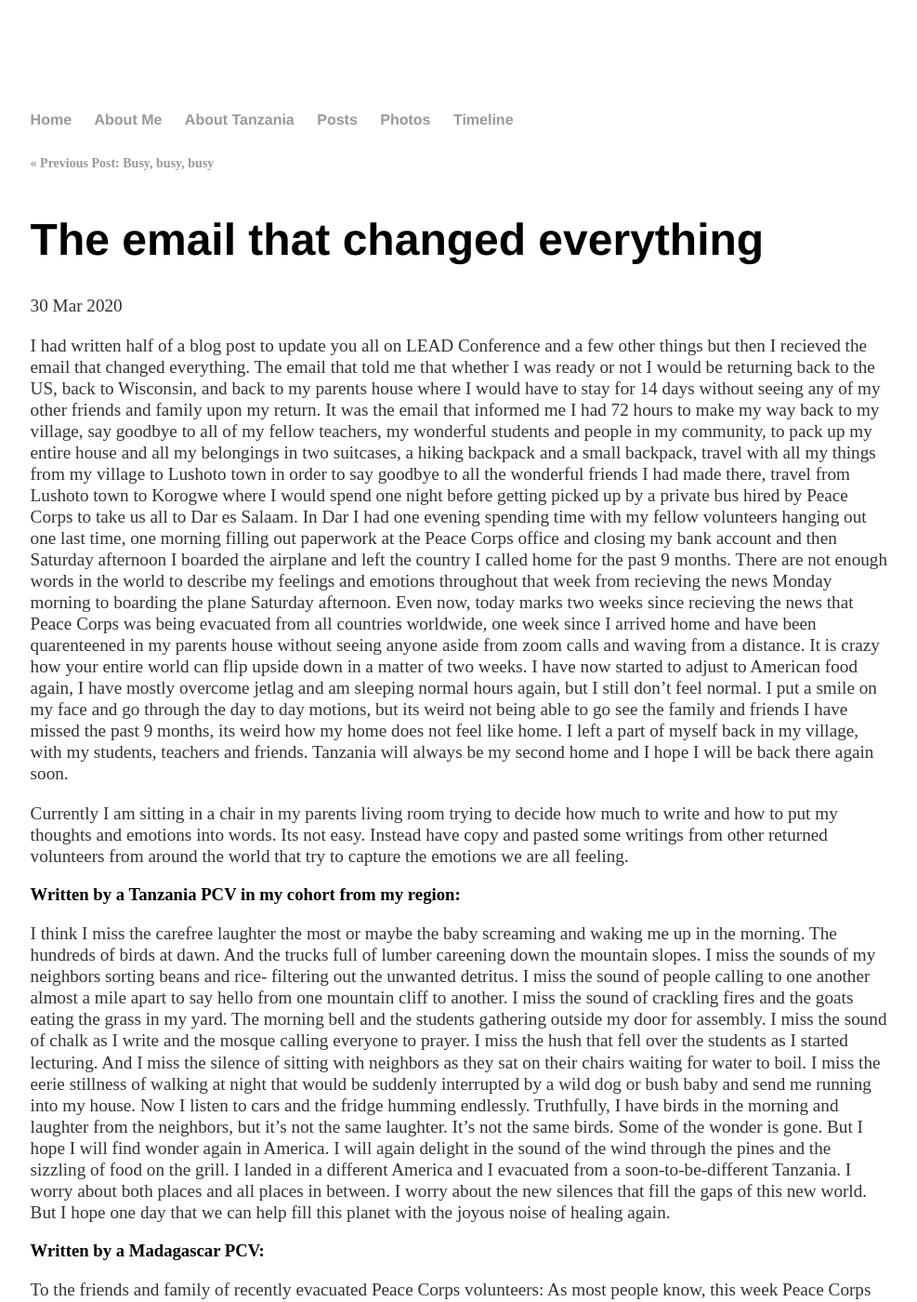
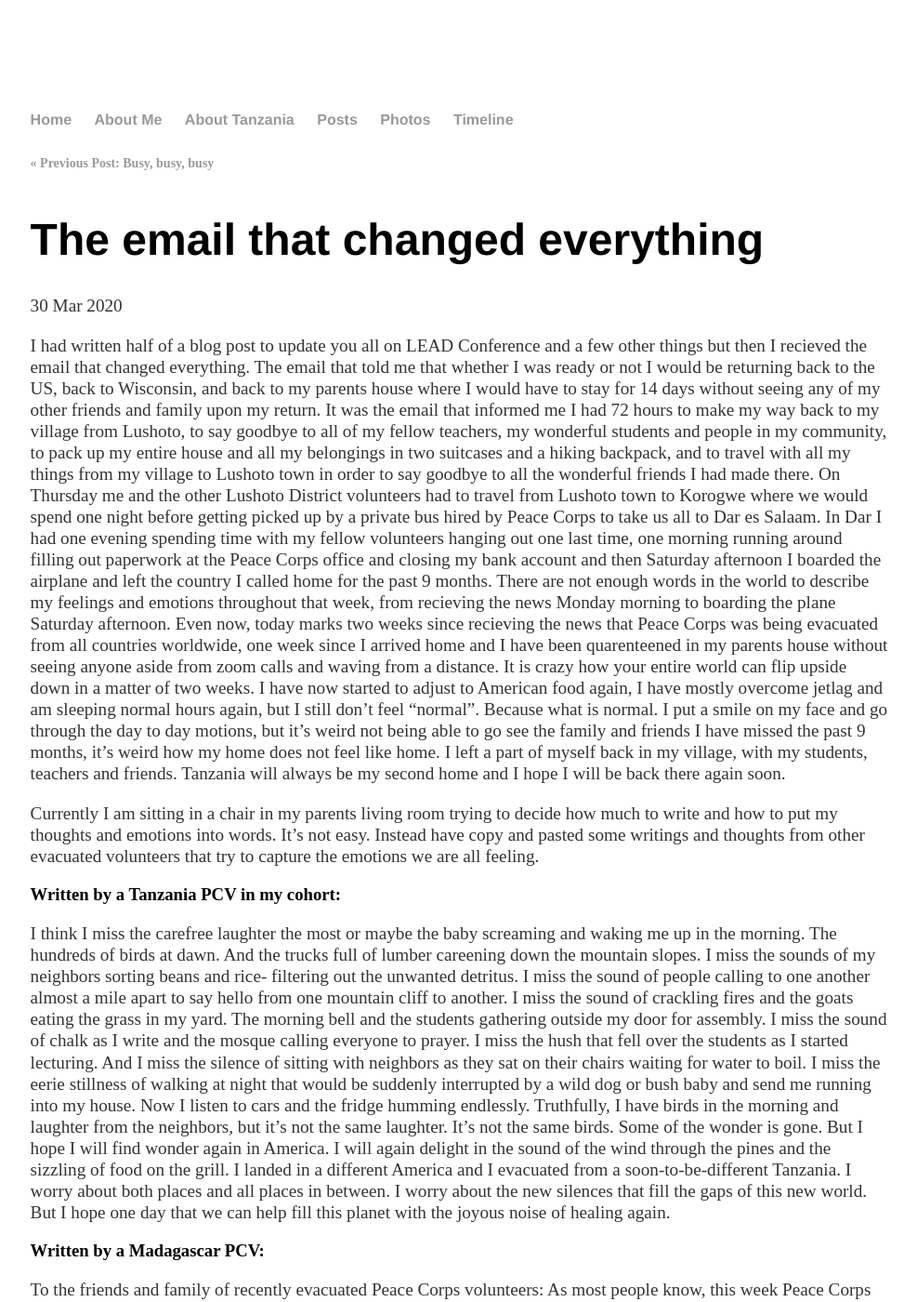
Before and after one commit to caliholman/caliholman.github.io, a Jekyll site: the page built from _posts/2020-03-30-The-email-that-changed-everything.md, in a window 1280 px wide and 1400 px high. Shown: the whole window at 93% size, without its empty margins (145-1132 px from the left). Built offline with Jekyll 4.4.1, drawn with Linux system fonts in a browser that asks for light colours; comment, search, counter and statistics services are not loaded; some of the changed text lies outside the part shown.

Commit message:
Update 2020-03-30-The-email-that-changed-everything.md

```diff
--- a/_posts/2020-03-30-The-email-that-changed-everything.md
+++ b/_posts/2020-03-30-The-email-that-changed-everything.md
@@ -3,13 +3,13 @@ layout: post
 title: "The email that changed everything"
 ---
 
-I had written half of a blog post to update you all on LEAD Conference and a few other things but then I recieved the email that changed everything. The email that told me that whether I was ready or not I would be returning back to the US, back to Wisconsin, and back to my parents house where I would have to stay for 14 days without seeing any of my other friends and family upon my return. It was the email that informed me I had 72 hours to make my way back to my village, say goodbye to all of my fellow teachers, my wonderful students and people in my community, to pack up my entire house and all my belongings in two suitcases, a hiking backpack and a small backpack, travel with all my things from my village to Lushoto town in order to say goodbye to all the wonderful friends I had made there, travel from Lushoto town to Korogwe where I would spend one night before getting picked up by a private bus hired by Peace Corps to take us all to Dar es Salaam. In Dar I had one evening spending time with my fellow volunteers hanging out one last time, one morning filling out paperwork at the Peace Corps office and closing my bank account and then Saturday afternoon I boarded the airplane and left the country I called home for the past 9 months.
-There are not enough words in the world to describe my feelings and emotions throughout that week from recieving the news Monday morning to boarding the plane Saturday afternoon. Even now, today marks two weeks since recieving the news that Peace Corps was being evacuated from all countries worldwide, one week since I arrived home and have been quarenteened in my parents house without seeing anyone aside from zoom calls and waving from a distance. It is crazy how your entire world can flip upside down in a matter of two weeks. I have now started to adjust to American food again, I have mostly overcome jetlag and am sleeping normal hours again, but I still don't feel normal. I put a smile on my face and go through the day to day motions, but its weird not being able to go see the family and friends I have missed the past 9 months, its weird how my home does not feel like home. I left a part of myself back in my village, with my students, teachers and friends. Tanzania will always be my second home and I hope I will be back there again soon.
+I had written half of a blog post to update you all on LEAD Conference and a few other things but then I recieved the email that changed everything. The email that told me that whether I was ready or not I would be returning back to the US, back to Wisconsin, and back to my parents house where I would have to stay for 14 days without seeing any of my other friends and family upon my return. It was the email that informed me I had 72 hours to make my way back to my village from Lushoto, to say goodbye to all of my fellow teachers, my wonderful students and people in my community, to pack up my entire house and all my belongings in two suitcases and a hiking backpack, and to travel with all my things from my village to Lushoto town in order to say goodbye to all the wonderful friends I had made there. On Thursday me and the other Lushoto District volunteers had to travel from Lushoto town to Korogwe where we would spend one night before getting picked up by a private bus hired by Peace Corps to take us all to Dar es Salaam. In Dar I had one evening spending time with my fellow volunteers hanging out one last time, one morning running around filling out paperwork at the Peace Corps office and closing my bank account and then Saturday afternoon I boarded the airplane and left the country I called home for the past 9 months.
+There are not enough words in the world to describe my feelings and emotions throughout that week, from recieving the news Monday morning to boarding the plane Saturday afternoon. Even now, today marks two weeks since recieving the news that Peace Corps was being evacuated from all countries worldwide, one week since I arrived home and I have been quarenteened in my parents house without seeing anyone aside from zoom calls and waving from a distance. It is crazy how your entire world can flip upside down in a matter of two weeks. I have now started to adjust to American food again, I have mostly overcome jetlag and am sleeping normal hours again, but I still don't feel "normal". Because what is normal. I put a smile on my face and go through the day to day motions, but it's weird not being able to go see the family and friends I have missed the past 9 months, it's weird how my home does not feel like home. I left a part of myself back in my village, with my students, teachers and friends. Tanzania will always be my second home and I hope I will be back there again soon.
 
-Currently I am sitting in a chair in my parents living room trying to decide how much to write and how to put my thoughts and emotions into words. Its not easy. Instead have copy and pasted some writings from other returned volunteers from around the world that try to capture the emotions we are all feeling.
+Currently I am sitting in a chair in my parents living room trying to decide how much to write and how to put my thoughts and emotions into words. It's not easy. Instead have copy and pasted some writings and thoughts from other evacuated volunteers that try to capture the emotions we are all feeling.
 
 
-### Written by a Tanzania PCV in my cohort from my region:
+### Written by a Tanzania PCV in my cohort:
 I think I miss the carefree laughter the most or maybe the baby screaming and waking me up in the morning. The hundreds of birds at dawn. And the trucks full of lumber careening down the mountain slopes. I miss the sounds of my neighbors sorting beans and rice- filtering out the unwanted detritus. I miss the sound of people calling to one another almost a mile apart to say hello from one mountain cliff to another. I miss the sound of crackling fires and the goats eating the grass in my yard. The morning bell and the students gathering outside my door for assembly. I miss the sound of chalk as I write and the mosque calling everyone to prayer. I miss the hush that fell over the students as I started lecturing. And I miss the silence of sitting with neighbors as they sat on their chairs waiting for water to boil. I miss the eerie stillness of walking at night that would be suddenly interrupted by a wild dog or bush baby and send me running into my house.
 Now I listen to cars and the fridge humming endlessly. Truthfully, I have birds in the morning and laughter from the neighbors, but it's not the same laughter. It's not the same birds. Some of the wonder is gone. But I hope I will find wonder again in America. I will again delight in the sound of the wind through the pines and the sizzling of food on the grill. I landed in a different America and I evacuated from a soon-to-be-different Tanzania. I worry about both places and all places in between. I worry about the new silences that fill the gaps of this new world. But I hope one day that we can help fill this planet with the joyous noise of healing again.
 
@@ -22,8 +22,8 @@ Also, avoid asking us what comes next. We've literally been through the hardest,
 We know you're happy to see us, and we wish we could be equally as happy to be back, but as a volunteer we developed a new home, new friends, new family, new ways of life, and we've just left that all behind uncertain if or when we will return. Be patient with us. We're sleep deprived, emotionally and physically drained and completely out of sorts. Ask us how we can be supported. We all handle things differently so ask first what you can do to best support us. Give us time and space to process but also ask meaningful questions. Remember this was not a vacation or just some trip we took. We completely immersed ourselves into our new country and culture and constructed a new life there. Which also means don't expect us to be the same person we were when we left. Get to know this new person returning and don't make assumptions about who we are now. We most likely see the world much differently than we did before we left.
 We're sorry we can't feel all the same emotions our loved ones are probably feeling with having us back, but remember we love you and care about you but right now many of us are broken and will need some time to repair and for each of us this process could look and feel differently. Be patient. This evacuation came as a surprise for all of us and so now we must learn how to adjust.
 
-### Posted by another fellow Peace Corps Tanzania volunteer
-To my fellow Peace Corps regugees,
+### Posted by fellow Peace Corps Tanzania volunteer in Lushoto:
+To my fellow Peace Corps refugees,
 I hope you are healthy and comfortable. (if you're not, what else is new?) I don't know about you, but I am tired, I am emotional, and I am disoriented. This is not how I thought my service would end, ot what coming home would be like, and definitely not what I thought life in the United States would be like.
 I don't think I've ever experienced so much uncertainty, either personally or in the world at large. I don't know what I'm going to do for work. I don't know where I'm going to live. I don't known when I'll be able to see my friends and family again. I don't know when this pandemic will subside. And I don't know when things will resemble a sense of normalcy. I just don't know. Underlying all of this is a question I keep asking: What are you doing to do?
 I asked this question a lot during service. When transportation failed, when I ran our of water, when I was sick, when I was scared. When something went wrong, and then another, and another. Everytime: What are you going to do?
@@ -32,7 +32,7 @@ Right now over 7,000 Peace Corps Volunteers are returning to the United States -
 This as easily been the most stressful week of my life. I had to leave my home, say goodbye to friends and loved ones, and I had to flee a country. Compared to some I feel like I had it relatively easy. Everyone is feeling crazy right now, but our crazy has an extra level of crazy to it. There are few who understand this craze and it is so hard to be away from the people who understand this crazy the best. I feel so fortunate to have a community I can share that crazy with. We're through the looking class and we're all mad here.
 Tupo pamoja (We are together)
 
-### Posted on the howapcvputsitgently instagram account
+### Posted on the howapcvputsitgently Instagram account
 I wanted to say how incredibly proud and honored I have been to call myself a Peace Corps Volunteer.
 Regardless of country, sector, status, we all know what it is to love someone for who they are at their core. I have seen us all fall in love with our host countries and communities. I don't have words for it other than unconditional love.
 I have seen us look past differences in political beliefs, stereotypes, age, culture, background, and language to have the privilege of loving others.
```
